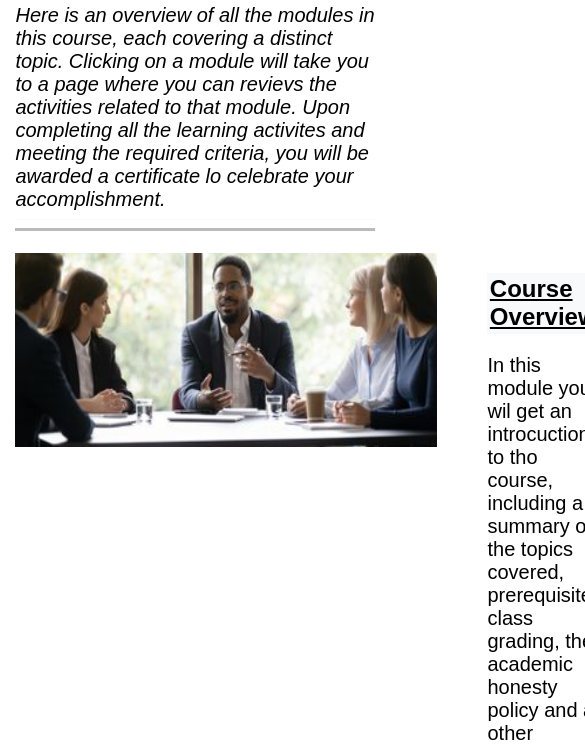
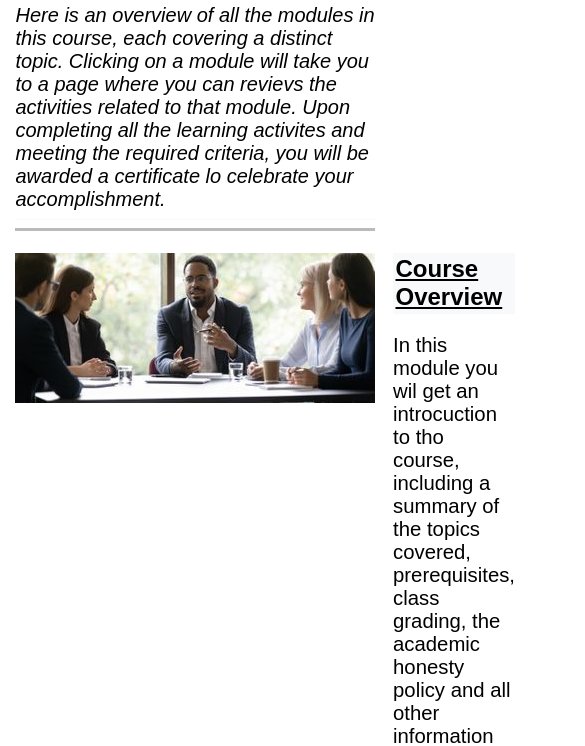
Before and after one commit to bararia-swati/bararia-swati.github.io, a plain HTML site: page index.html in a window 390 px wide. Shown: the part 98-844 px from the top of the page, 585 px wide, since content can reach past the window. Drawn offline with Linux system fonts and the light colour scheme.

Commit message:
responsive website

```diff
--- a/styles.css
+++ b/styles.css
@@ -51,17 +51,17 @@ hr {
     padding-right: 2%;
 }
 .textmodule {
-    font-size:125%;
+    font-size:127%;
 }
 
 .module img {
-    width: 50vh;
-    height: 23vh;
-    margin-right: 50px;
+    height: 25%;
+    margin-right: 5%;
 }
 
 .module-title {
     background-color: #f8f9fa;
+    margin-top: 0;
     padding: 2%;
     text-decoration:underline
 }
```
Also changed, not shown: 1 other file.
